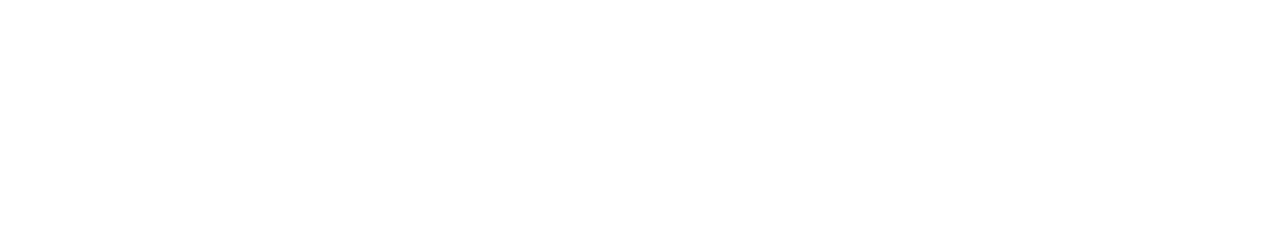
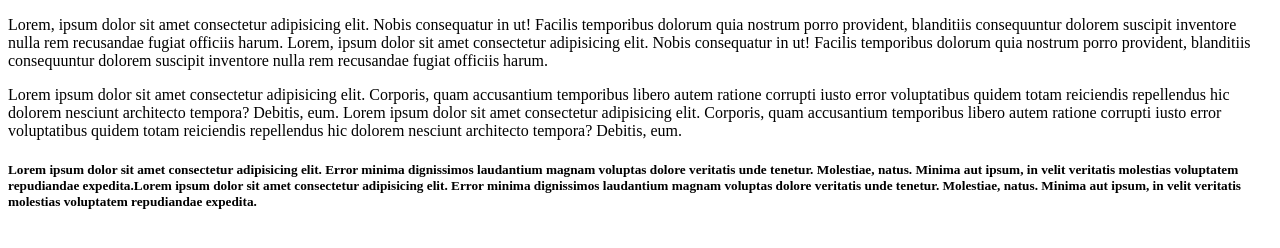
Before and after one commit to vladnrg/git-example, a plain HTML site: page index.html in a window 1280 px wide. Drawn offline with Linux system fonts and the light colour scheme.

Commit message:
added header

```diff
--- a/index.html
+++ b/index.html
@@ -7,6 +7,27 @@
     <title>Document</title>
 </head>
 <body>
+    <div class="container header">
+        <div class="row">
+            <div class="col-4">
+          <div class="block_first" id="unique">
+        <p>Lorem, ipsum dolor sit amet consectetur adipisicing elit. Nobis consequatur in ut! Facilis temporibus dolorum quia nostrum porro provident, blanditiis consequuntur dolorem suscipit inventore nulla rem recusandae fugiat officiis harum. Lorem, ipsum dolor sit amet consectetur adipisicing elit. Nobis consequatur in ut! Facilis temporibus dolorum quia nostrum porro provident, blanditiis consequuntur dolorem suscipit inventore nulla rem recusandae fugiat officiis harum.</p>
+          </div>
+            </div>
+
+         <div class="col-4">
+            <div class="block_second">
+          <p>Lorem ipsum dolor sit amet consectetur adipisicing elit. Corporis, quam accusantium temporibus libero autem ratione corrupti iusto error voluptatibus quidem totam reiciendis repellendus hic dolorem nesciunt architecto tempora? Debitis, eum. Lorem ipsum dolor sit amet consectetur adipisicing elit. Corporis, quam accusantium temporibus libero autem ratione corrupti iusto error voluptatibus quidem totam reiciendis repellendus hic dolorem nesciunt architecto tempora? Debitis, eum. </p>
+     </div>
+     </div>
+
+
+        <div class="col-4">
+            <div class="block_third"></div>
+        <h5>Lorem ipsum dolor sit amet consectetur adipisicing elit. Error minima dignissimos laudantium magnam voluptas dolore veritatis unde tenetur. Molestiae, natus. Minima aut ipsum, in velit veritatis molestias voluptatem repudiandae expedita.Lorem ipsum dolor sit amet consectetur adipisicing elit. Error minima dignissimos laudantium magnam voluptas dolore veritatis unde tenetur. Molestiae, natus. Minima aut ipsum, in velit veritatis molestias voluptatem repudiandae expedita.</h5>
+       </div>
+       </div>
+    </div>
 
 </body>
 </html>
```
